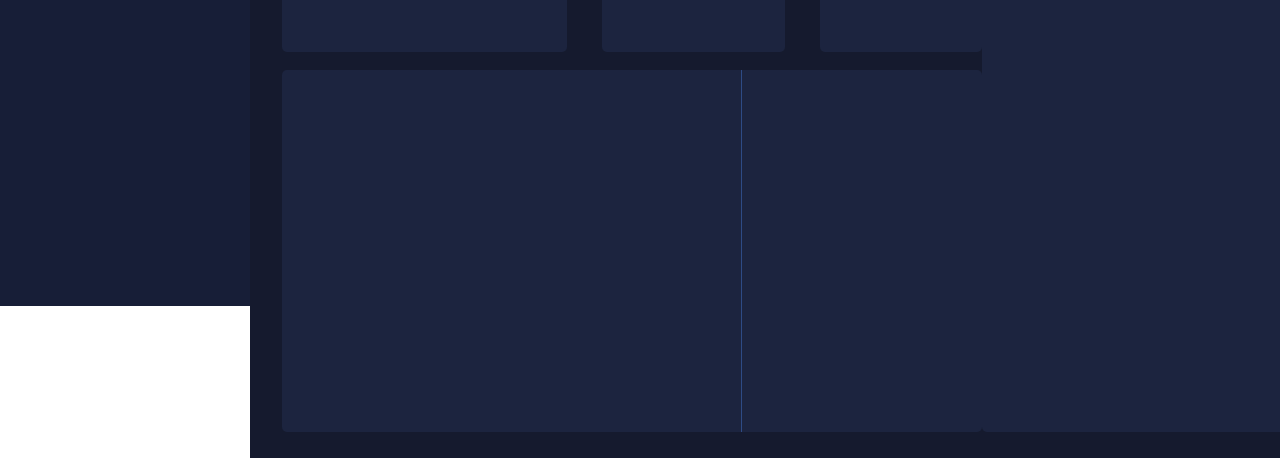
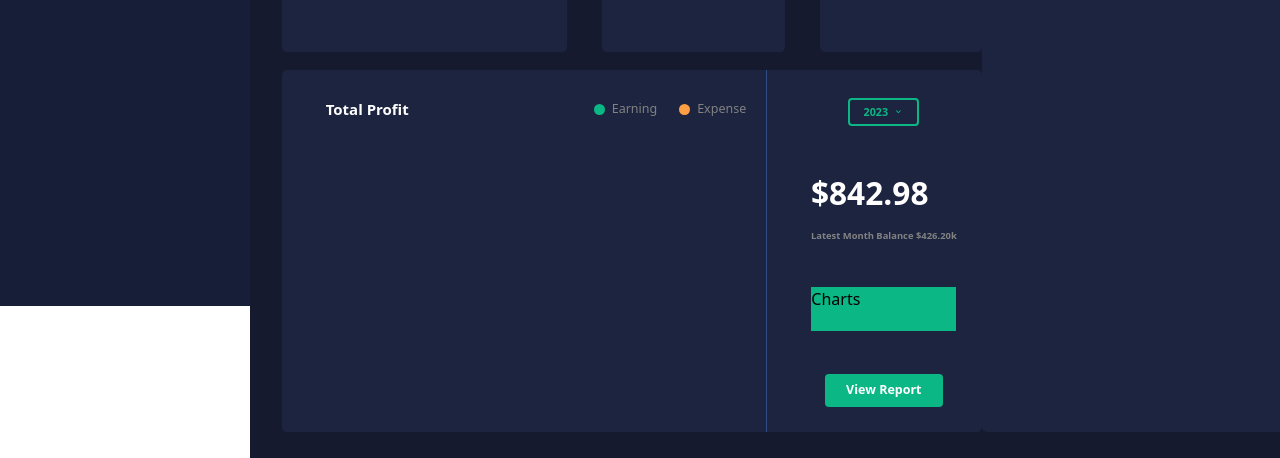
Before and after one commit to rassyaabiwafaaa/Inter-act-Dashboard, a React (Vite) app: page / in a window 1280 px wide. Shown: the part 494-952 px from the top of the page. Built offline with nearby package versions, Linux system fonts and the light colour scheme.

Commit message:
create content for total profit

```diff
--- /dev/null
+++ b/src/Component/Circle/index.jsx
@@ -0,0 +1,5 @@
+import React from "react";
+
+export default function Circle({ color }) {
+  return <div className={`w-[10.72px] h-[10.72px] ${color} rounded-full`} />;
+}
--- a/src/Component/TotalProfit/index.jsx
+++ b/src/Component/TotalProfit/index.jsx
@@ -1,10 +1,48 @@
 import React from "react";
+import Circle from "../Circle";
+
+import { BiChevronDown } from "react-icons/bi";
 
 export default function TotalProfit() {
   return (
-    <div className="bg-24 w-full h-full rounded-[5px]">
-      <div className="w-[460px] h-full border-r-[1px] border-32"></div>
-      <div></div>
+    <div className="bg-24 w-full h-full rounded-[5px] flex justify-evenly">
+      {/* Left Side */}
+      <div className="w-[460px] h-full border-r-[1px] border-32">
+        <div className="pt-[28px] pl-[18.44px] flex justify-between pr-[20px]">
+          <div className="font-[700] text-[15px] text-white">Total Profit</div>
+          <div className="flex justify-start items-center gap-[22.1px]">
+            <div className="flex items-center gap-[7.15px]">
+              <Circle color={"bg-22"} /> <span className="font-[400] text-[12.51px] text-[#828282]">Earning</span>
+            </div>
+            <div className="flex items-center gap-[7.15px]">
+              <Circle color={`bg-[#ff9f43]`} /> <span className="font-[400] text-[12.51px] text-[#828282]">Expense</span>
+            </div>
+          </div>
+        </div>
+      </div>
+      {/* Right Side */}
+      <div className="pt-[28px] pl-[18.44px] flex flex-col justify-between items-center">
+        {/* Dropdown */}
+        <div className="w-[70.89px] h-[27.72px] border-22 border-solid border-2 rounded-[4px] flex justify-center items-center">
+          <span className="font-[600] text-[10.72px] text-22 flex items-center gap-[5.36px]">
+            <span>2023</span> <BiChevronDown />
+          </span>
+        </div>
+
+        {/* Text Content */}
+        <div className="flex flex-col justify-center gap-[12.35px]">
+          <span className="font-[700] text-[31.63px] text-white">$842.98</span>
+          <span className="font-[600] text-[9.42px] text-[#828282]">Latest Month Balance $426.20k</span>
+        </div>
+
+        {/* Chart */}
+        <div className="w-[145px] h-[44px] bg-22">Charts</div>
+
+        {/* CTA Button */}
+        <div className="w-[118.32px] h-[32.87px] rounded-[4px] bg-22 flex justify-center items-center mb-[25.2px]">
+          <span className="font-[700] text-[12.51px] text-white">View Report</span>
+        </div>
+      </div>
     </div>
   );
 }
--- a/src/Component/index.js
+++ b/src/Component/index.js
@@ -7,4 +7,5 @@ export { default as OrdersCard } from "./OrdersCard";
 export { default as ProfitCard } from "./ProfitCard";
 export { default as TotalProfit } from "./TotalProfit";
 export { default as ActivityOverview } from "./ActivityOverview";
+export { default as Circle } from "./Circle";
 export { default as Footer } from "./Footer";
```
